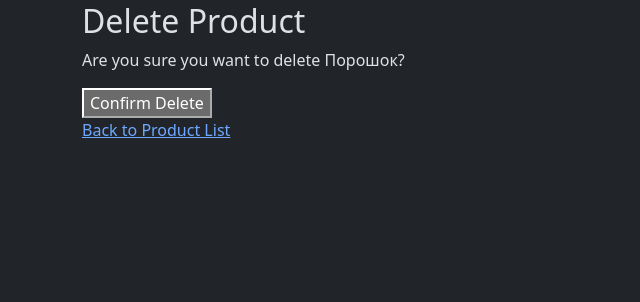
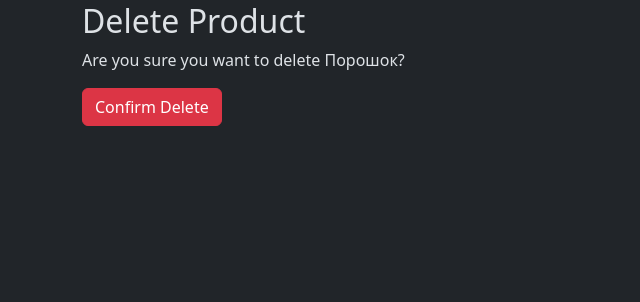
Before and after one commit to kraspy/python_22, a Django app: page /product/3/delete/ in a window 1280 px wide. Shown: the part 70-372 px from the top of the page, without its empty margins (0-640 px from the left). Run offline with Django 5.2, Linux system fonts and the light colour scheme; data comes from the database, SQL or seed files in the repository; some libraries are stand-ins or nearby versions.

Commit message:
Task Done

```diff
--- a/templates/shop/delete_product.html
+++ b/templates/shop/delete_product.html
@@ -5,7 +5,6 @@
   <p>Are you sure you want to delete {{ product.name }}?</p>
   <form method="post">
     {% csrf_token %}
-    <button type="submit">Confirm Delete</button>
+    <button type="submit" class="btn btn-danger">Confirm Delete</button>
   </form>
-  <a href="{% url 'product_list' %}">Back to Product List</a>
 {% endblock %}
```
